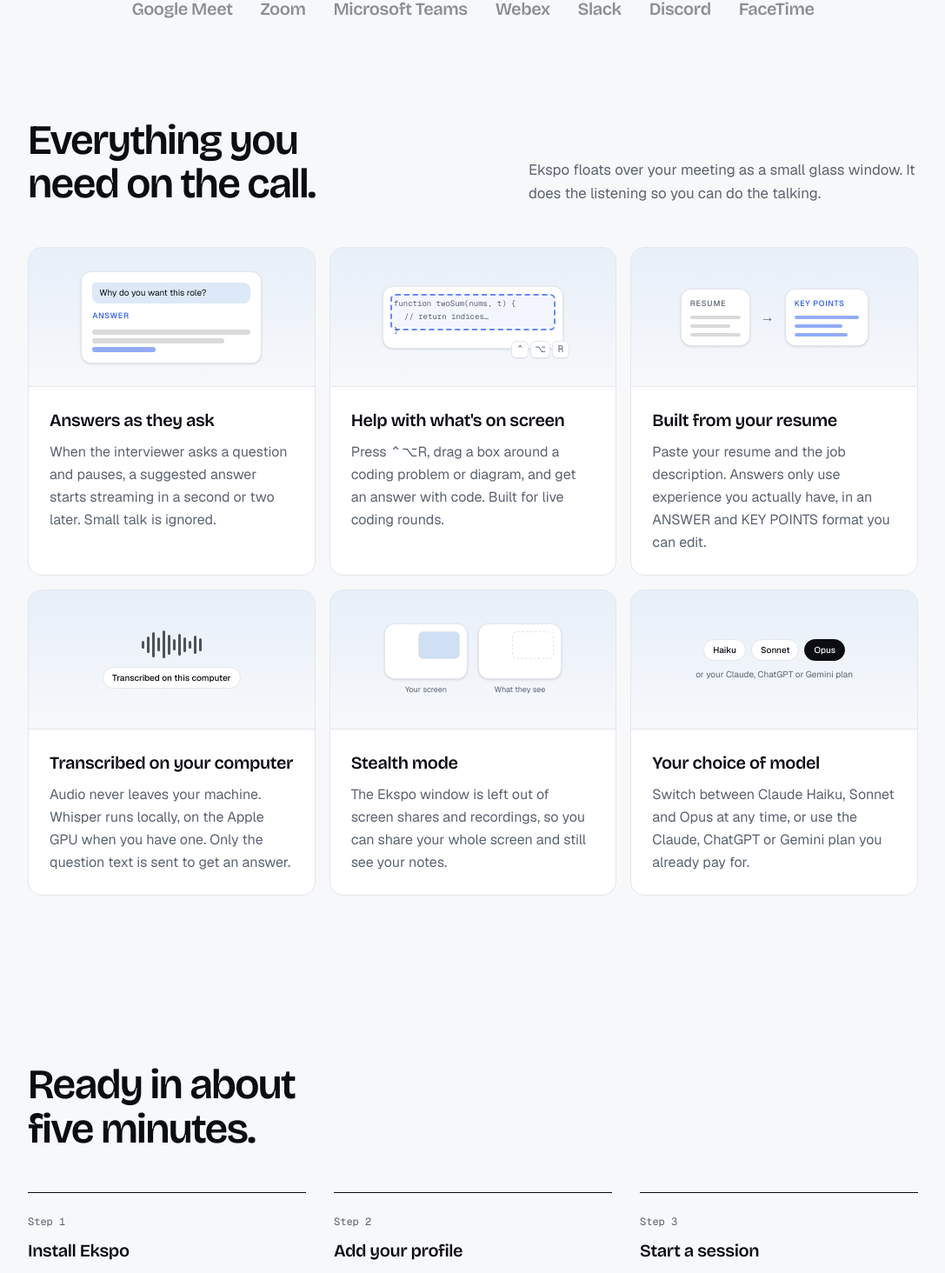
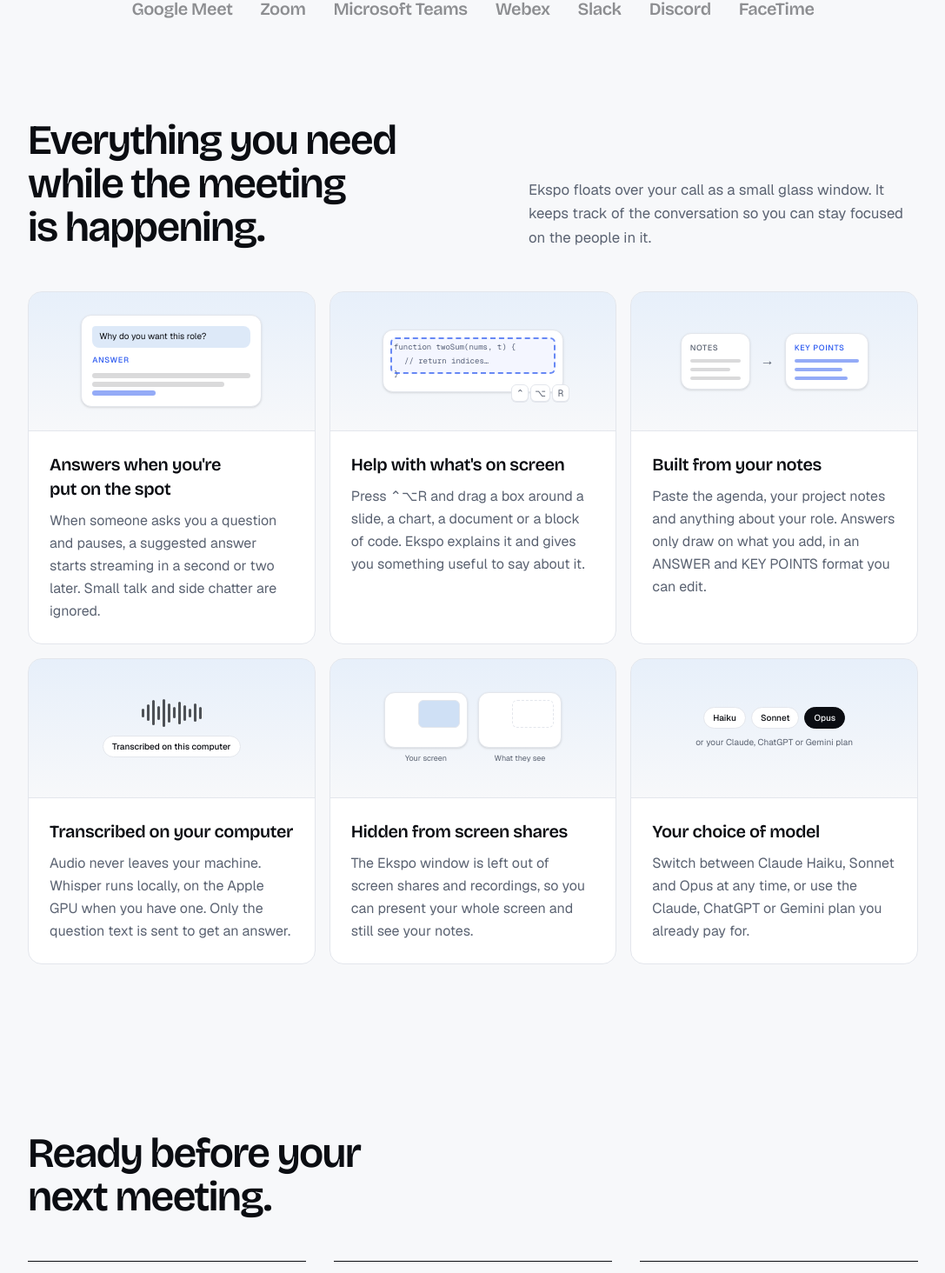
Before and after one commit to Criotech/Ekspo-website, a Next.js app: page / in a window 1280 px wide. Shown: the part 1324-2788 px from the top of the page at 87% size, without its empty margins (96-1183 px from the left). Built offline with nearby package versions, Linux system fonts and the light colour scheme; no server answers.

Commit message:
fix: update terminology from 'interview' to 'meeting' and enhance site descriptions

```diff
--- a/src/components/AppScreenshot.tsx
+++ b/src/components/AppScreenshot.tsx
@@ -1,12 +1,12 @@
 import Image from "next/image";
 import { site } from "@/content/site";
 
-// A real capture of the Ekspo window mid-interview, in the visitor's color scheme.
+// A real capture of the Ekspo window mid-meeting, in the visitor's color scheme.
 // Regenerate both from the app repo:
 //   MA_NO_AUTH=1 MA_SMOKE=1 MA_SMOKE_TAB=hero MA_SMOKE_THEME=light|dark MA_SMOKE_SHOT=out.png npx electron .
 // then `cwebp -lossless` into public/screenshots/app-{light,dark}.webp (2280×1280).
 export function AppScreenshot() {
-  const alt = `The Ekspo window during a live interview: the transcript on the left, and a suggested answer to "${site.preview.question}" on the right`;
+  const alt = `The Ekspo window during a live meeting: the transcript on the left, and a suggested answer to "${site.preview.question}" on the right`;
   return (
     <div className="relative">
       {/* Soft glow so the glass window lifts off the horizon */}
--- a/src/components/Features.tsx
+++ b/src/components/Features.tsx
@@ -70,7 +70,7 @@
       return (
         <div className="flex items-center gap-3">
           <div className={`w-20 space-y-1.5 p-2.5 ${card}`}>
-            <p className={`${label} text-muted`}>Resume</p>
+            <p className={`${label} text-muted`}>Notes</p>
             <div className="h-1 w-full rounded-full bg-ink/15" />
             <div className="h-1 w-4/5 rounded-full bg-ink/15" />
             <div className="h-1 w-full rounded-full bg-ink/15" />
--- a/src/components/ProductPreview.tsx
+++ b/src/components/ProductPreview.tsx
@@ -2,13 +2,13 @@
 import { Kbd } from "./Kbd";
 import { Logo } from "./Logo";
 
-// A drawn mock of the app: an interview call, with the Ekspo window floating on top.
+// A drawn mock of the app: a team call, with the Ekspo window floating on top.
 export function ProductPreview() {
   const { preview } = site;
   return (
     <div
       role="img"
-      aria-label={`Ekspo suggesting an answer to "${preview.question}" during a video interview`}
+      aria-label={`Ekspo suggesting an answer to "${preview.question}" during a video meeting`}
       className="relative rounded-[24px] border border-line bg-surface/60 p-2 shadow-[0_40px_100px_-40px_rgba(20,40,80,0.45)] backdrop-blur"
     >
       <div className="overflow-hidden rounded-[18px] border border-line bg-paper">
@@ -57,7 +57,7 @@
             </div>
             <div className="space-y-3.5 p-4">
               <div>
-                <p className="text-[10px] font-medium tracking-[0.08em] text-muted uppercase">Interviewer</p>
+                <p className="text-[10px] font-medium tracking-[0.08em] text-muted uppercase">{preview.participants[0].name}</p>
                 <p className="mt-1 rounded-xl rounded-tl-sm bg-sky/60 px-3 py-2 text-[13px] leading-snug sm:text-sm">
                   {preview.question}
                 </p>
--- a/src/content/site.ts
+++ b/src/content/site.ts
@@ -3,9 +3,9 @@
 
 export const site = {
   name: "Ekspo",
-  tagline: "Live answers for interviews and meetings",
+  tagline: "Your live meeting helper",
   description:
-    "Ekspo listens to your call, transcribes it on your computer, and suggests an answer the moment you're asked a question.",
+    "Ekspo listens to your meeting, transcribes it on your computer, and hands you a clear answer the moment someone turns to you with a question.",
   downloadHref: "#download",
   downloadBaseUrl: (
     process.env.NEXT_PUBLIC_DOWNLOAD_BASE_URL ??
@@ -70,8 +70,8 @@
 
   hero: {
     badge: "For macOS and Windows",
-    title: "The right answer, the moment they ask.",
-    body: "Ekspo listens to your interview or meeting, transcribes it on your computer, and suggests an answer as soon as you're asked a question. Built from your resume, in your own words.",
+    title: "Never get caught off guard in a meeting again.",
+    body: "Ekspo sits quietly beside your call, keeps a live transcript, and suggests a clear answer the moment someone asks you a question. Written from your own notes, in your own words, so you always sound prepared.",
     primaryCta: "Start your free trial",
     secondaryCta: "See how it works",
     note: "7 days free. macOS 13+ and Windows 10/11.",
@@ -91,19 +91,19 @@
   },
 
   preview: {
-    meeting: "Interview · Senior Engineer",
+    meeting: "Weekly sync · Product & Engineering",
     elapsed: "18:42",
     participants: [
-      { name: "Interviewer", initials: "SK", speaking: true },
+      { name: "Priya", initials: "PK", speaking: true },
       { name: "You", initials: "OP", speaking: false },
     ],
-    question: "Tell me about a time you handled a production outage.",
+    question: "Where are we on the checkout migration, and what's blocking launch?",
     answer:
-      "At my last job our payments API went down during a sale. I led the incident call, rolled back the release within 12 minutes, and wrote the postmortem that added canary deploys.",
+      "We're about 80% through. The new flow is live for internal users and the last two payment providers are being wired up this week. The one blocker is the fraud review, which we need signed off by Thursday to keep the launch date.",
     keyPoints: [
-      "Owned the incident and kept everyone updated",
-      "Rolled back fast, then fixed the root cause",
-      "Left the team with canary deploys",
+      "80% done, live for internal users",
+      "Last two providers land this week",
+      "Fraud review by Thursday is the only blocker",
     ],
     hints: [
       { keys: ["⌃", "⌥", "A"], label: "Answer last" },
@@ -112,23 +112,23 @@
   },
 
   features: {
-    title: "Everything you need on the call.",
-    body: "Ekspo floats over your meeting as a small glass window. It does the listening so you can do the talking.",
+    title: "Everything you need while the meeting is happening.",
+    body: "Ekspo floats over your call as a small glass window. It keeps track of the conversation so you can stay focused on the people in it.",
     items: [
       {
         visual: "answer",
-        title: "Answers as they ask",
-        body: "When the interviewer asks a question and pauses, a suggested answer starts streaming in a second or two later. Small talk is ignored.",
+        title: "Answers when you're put on the spot",
+        body: "When someone asks you a question and pauses, a suggested answer starts streaming in a second or two later. Small talk and side chatter are ignored.",
       },
       {
         visual: "screen",
         title: "Help with what's on screen",
-        body: "Press ⌃⌥R, drag a box around a coding problem or diagram, and get an answer with code. Built for live coding rounds.",
+        body: "Press ⌃⌥R and drag a box around a slide, a chart, a document or a block of code. Ekspo explains it and gives you something useful to say about it.",
       },
       {
         visual: "profile",
-        title: "Built from your resume",
-        body: "Paste your resume and the job description. Answers only use experience you actually have, in an ANSWER and KEY POINTS format you can edit.",
+        title: "Built from your notes",
+        body: "Paste the agenda, your project notes and anything about your role. Answers only draw on what you add, in an ANSWER and KEY POINTS format you can edit.",
       },
       {
         visual: "local",
@@ -137,8 +137,8 @@
       },
       {
         visual: "stealth",
-        title: "Stealth mode",
-        body: "The Ekspo window is left out of screen shares and recordings, so you can share your whole screen and still see your notes.",
+        title: "Hidden from screen shares",
+        body: "The Ekspo window is left out of screen shares and recordings, so you can present your whole screen and still see your notes.",
       },
       {
         visual: "models",
@@ -149,19 +149,19 @@
   },
 
   steps: {
-    title: "Ready in about five minutes.",
+    title: "Ready before your next meeting.",
     items: [
       {
         title: "Install Ekspo",
         body: "Download it for macOS or Windows. The setup guide installs speech recognition for you. No Python, Homebrew or audio drivers needed.",
       },
       {
-        title: "Add your profile",
-        body: "Paste your resume and the job description, and pick a model. Answers are written from what you add here.",
+        title: "Add your context",
+        body: "Paste the agenda, your notes and a few lines about your role, then pick a model. Answers are written from what you add here.",
       },
       {
         title: "Start a session",
-        body: "Join your call and click Start session. You'll see a live transcript on the left and answers on the right.",
+        body: "Join your call and click Start session. You'll see a live transcript on the left and suggested answers on the right.",
       },
     ],
   },
@@ -205,7 +205,11 @@
     items: [
       {
         q: "What is Ekspo?",
-        a: "Ekspo is a desktop app for interviews and meetings. It listens to what your computer plays, keeps a live transcript, and suggests an answer when someone asks you a question.",
+        a: "Ekspo is a desktop meeting helper. It listens to what your computer plays, keeps a live transcript, and suggests an answer when someone asks you a question, so you can follow the conversation instead of scrambling for notes.",
+      },
+      {
+        q: "What kinds of meetings is it for?",
+        a: "Any call where you're expected to speak up: team syncs, client calls, status updates, reviews, sales conversations and the occasional interview. If people ask you questions, Ekspo helps you answer them.",
       },
       {
         q: "Which meeting apps does it work with?",
@@ -217,7 +221,7 @@
       },
       {
         q: "What happens to my audio and transcripts?",
-        a: "Audio and transcription stay on your computer, and transcripts are saved in a folder you control. Only the question text, your profile and any screenshots you ask about are sent to get an answer. The service keeps usage counts for billing, not content.",
+        a: "Audio and transcription stay on your computer, and transcripts are saved in a folder you control. Only the question text, your notes and any screenshots you ask about are sent to get an answer. The service keeps usage counts for billing, not content.",
       },
       {
         q: "Can I use my own AI subscription?",
@@ -231,7 +235,7 @@
   },
 
   cta: {
-    title: "Walk into your next interview ready.",
+    title: "Walk into your next meeting ready.",
     body: "Free for 7 days. Set up in about five minutes.",
     button: "Download Ekspo",
   },
@@ -275,7 +279,7 @@
   },
 
   footer: {
-    blurb: "Live answers for interviews and meetings, on macOS and Windows.",
+    blurb: "Your live meeting helper, on macOS and Windows.",
     columns: [
       {
         title: "Product",
```
